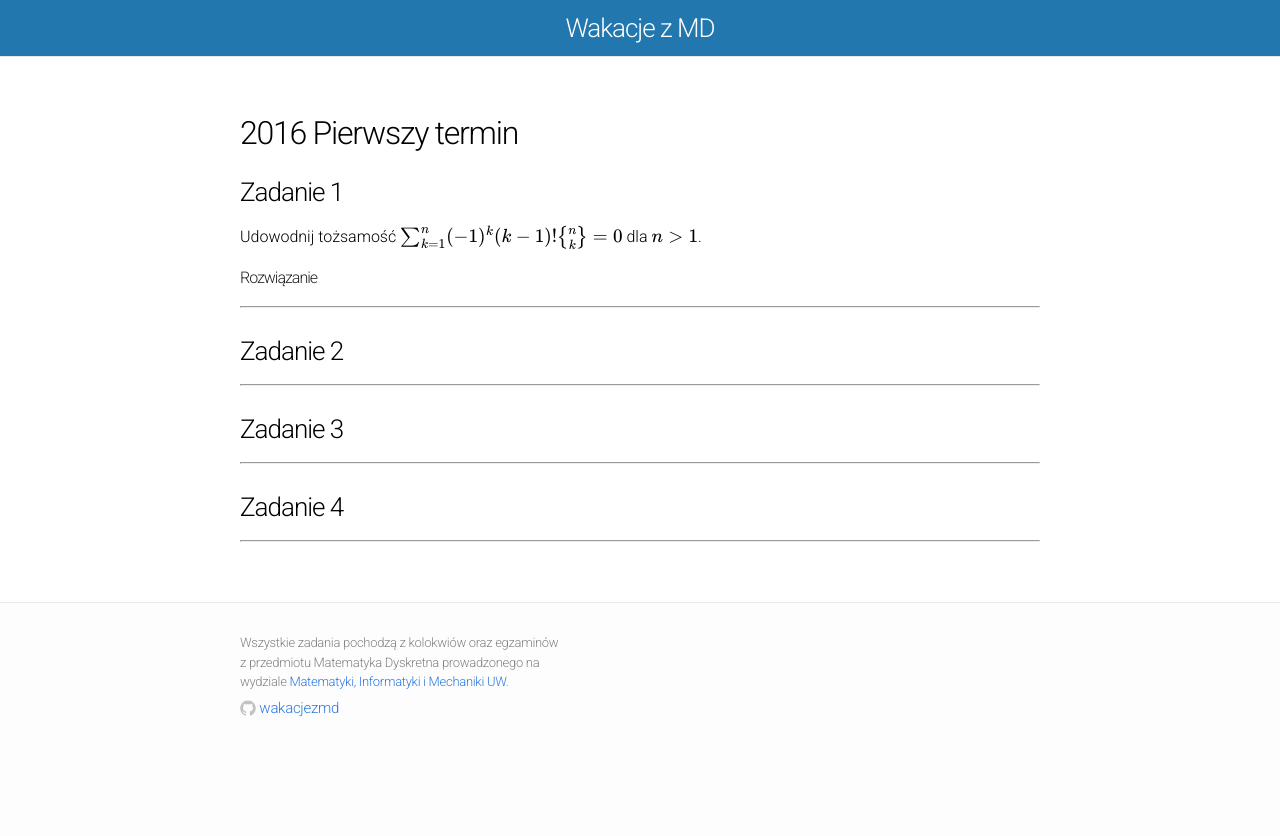
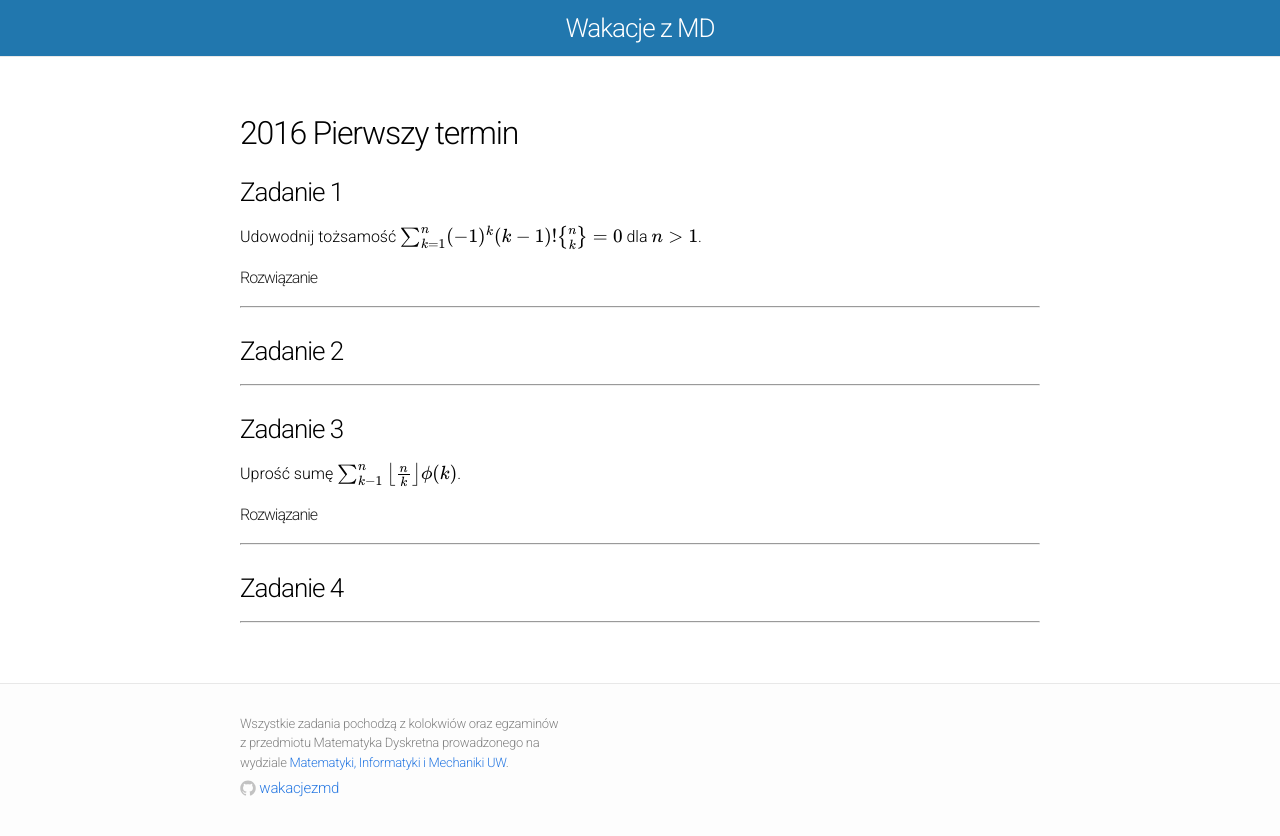
Before and after one commit to wakacjezmd/wakacjezmd.github.io, a Jekyll site: the page built from _solutions/2016/2016-egzamin-1.md, in a window 1280 px wide. Shown: the top 836 px of the page. Built offline with Jekyll 4.4.1, drawn with Linux system fonts in a browser that asks for light colours; nearby versions of some CDN libraries; Markdown is read by kramdown in place of the engine named in the settings; formulas are drawn with MathJax 3.

Commit message:
Dodaj zadanie 2016-I-3 oraz link do rozwiązania.

```diff
--- a/_solutions/2016/2016-egzamin-1.md
+++ b/_solutions/2016/2016-egzamin-1.md
@@ -53,6 +53,17 @@
 
 ### Zadanie 3
 
+Uprość sumę \\(\sum^n\_{k-1}\left\lfloor \frac{n}{k} \right\rfloor \phi(k)\\).
+
+<div data-collapse>
+  <h4 class="collapsible">Rozwiązanie</h4>
+  <div class="solution">
+    <p>
+      http://math.stackexchange.com/questions/1155433/euler-phi-function-and-floor-function
+    </p>
+  </div>
+</div>
+
 ---
 
 ### Zadanie 4
```
